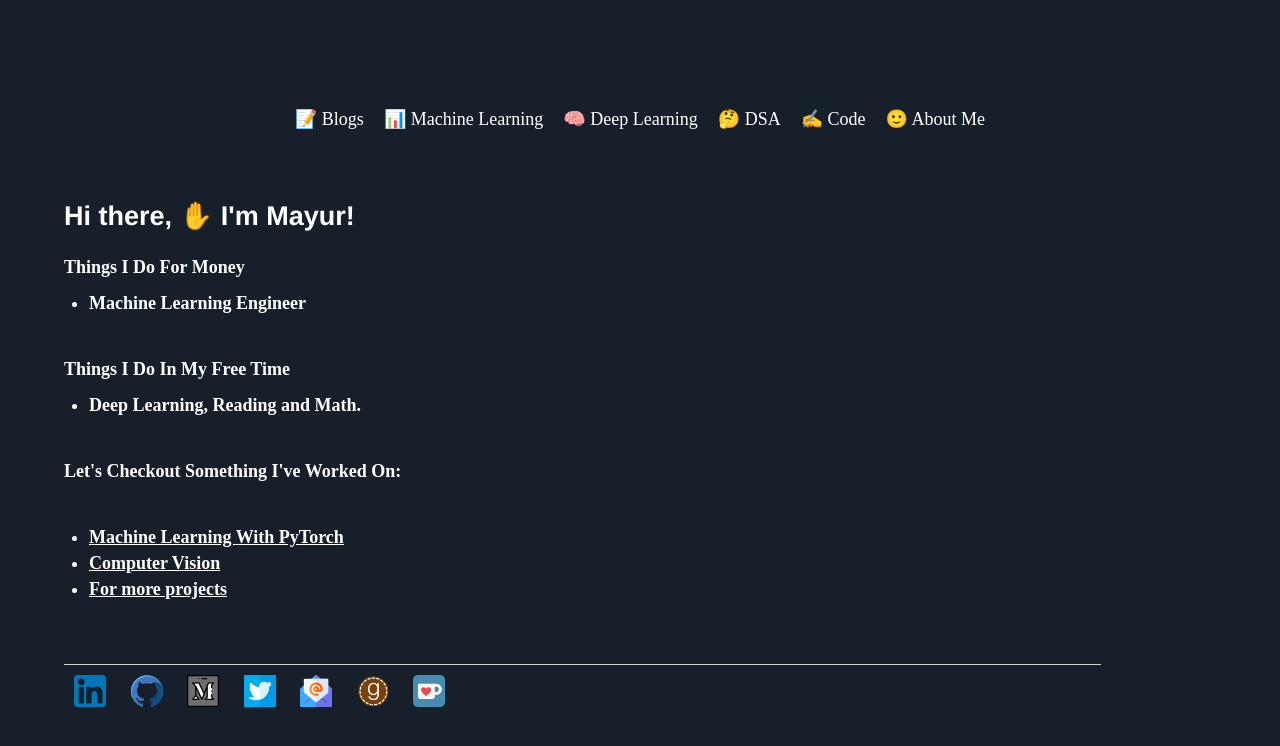
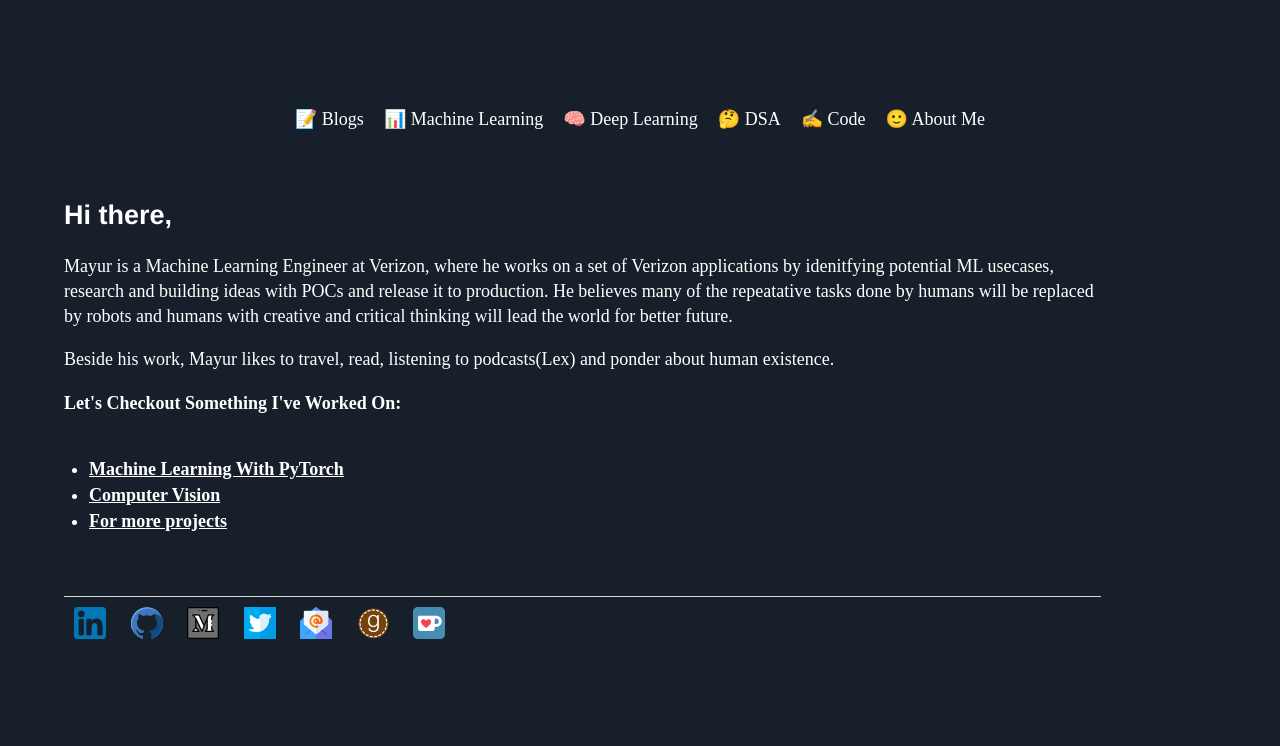
Before and after one commit to Mayurji/mayurji.github.io, a Jekyll site: the page built from about/index.html, in a window 1280 px wide. Shown: the top 746 px of the page. Built offline with Jekyll 4.4.1, drawn with Linux system fonts in a browser that asks for light colours; nearby versions of some CDN libraries.

Commit message:
Update index.html

```diff
--- a/about/index.html
+++ b/about/index.html
@@ -11,12 +11,15 @@ title: Math + Computing = AI
 <body style="background-color:#17202a;" style="width:80%">
 <div>
 <p>
-	<h2>Hi there, ✋ I'm Mayur!</h2>
-	<p><strong>Things I Do For Money<strong></p>
-	<ul style="margin-top:-30px;"><li>Machine Learning Engineer</li></ul>
+	<h2>Hi there,</h2>
+	<p>Mayur is a Machine Learning Engineer at Verizon, where he works on a set of Verizon applications by idenitfying potential ML usecases, research and
+	building ideas with POCs and release it to production. He believes many of the repeatative tasks done by humans will be replaced by robots and humans
+	with creative and critical thinking will lead the world for better future.</p>
 
-	<p><strong>Things I Do In My Free Time<strong></p>
-	<ul style="margin-top:-30px;"><li>Deep Learning, Reading and Math.</li></ul>
+	<p>Beside his work, Mayur likes to travel, read, listening to podcasts(Lex) and ponder about human existence.</p>
+
+	<!--<p><strong>Things I Do In My Free Time<strong></p>
+	<ul style="margin-top:-30px;"><li>Deep Learning, Reading and Math.</li></ul>-->
 
 	<p><strong>Let's Checkout Something I've Worked On:<strong></h5>
 	<ul>
```
